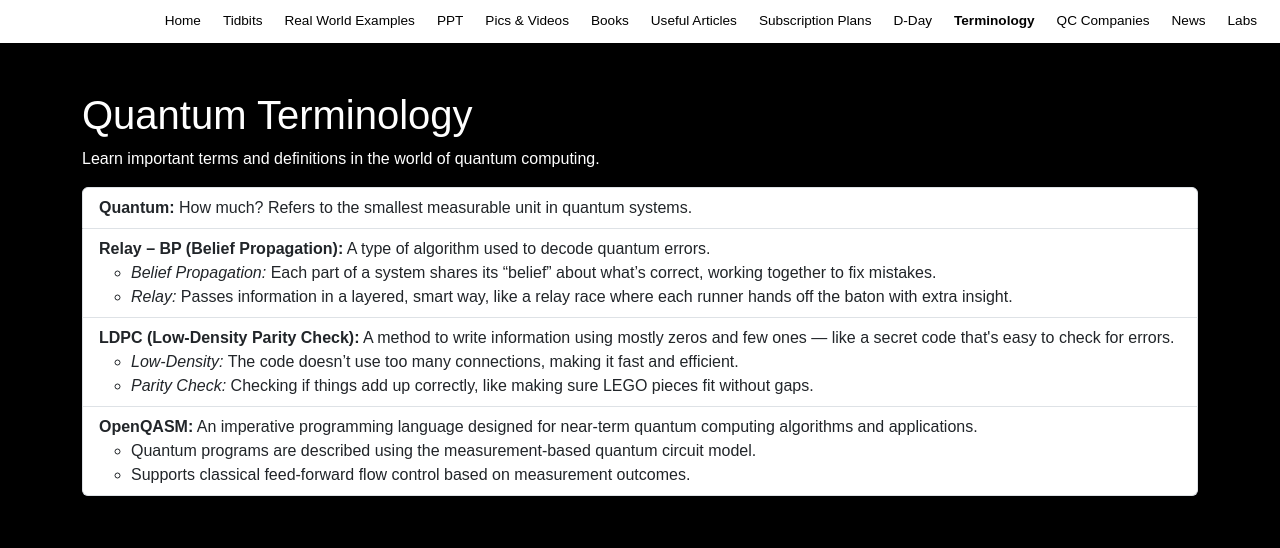
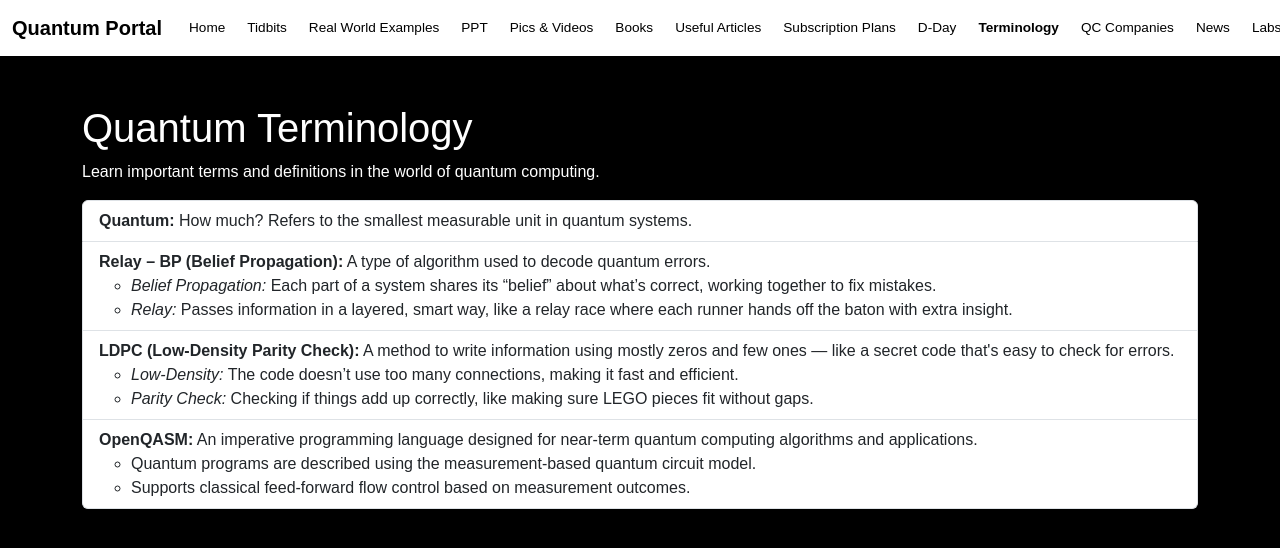
Before and after one commit to nudurumatinagajyothi/Quantum-computing, a plain HTML site: page terminology.html in a window 1280 px wide. Drawn offline with nearby package versions, Linux system fonts and the light colour scheme.

Commit message:
Update terminology.html

```diff
--- a/terminology.html
+++ b/terminology.html
@@ -9,31 +9,8 @@
 </head>
 <body>
   <!-- Navbar -->
-   <nav class="navbar navbar-expand-lg navbar-custom">
-    <div class="container-fluid">
-      <a class="navbar-brand fw-bold" href="index.html"></a>
-      <button class="navbar-toggler" type="button" data-bs-toggle="collapse" data-bs-target="#navbarNav">
-        <span class="navbar-toggler-icon"></span>
-      </button>
-      <div class="collapse navbar-collapse" id="navbarNav">
-        <ul class="navbar-nav ms-auto">
-          <li class="nav-item"><a class="nav-link " href="index.html">Home</a></li>
-          <li class="nav-item"><a class="nav-link" href="tidbits.html">Tidbits</a></li>
-          <li class="nav-item"><a class="nav-link" href="realworld.html">Real World Examples</a></li>
-          <li class="nav-item"><a class="nav-link" href="ppt.html">PPT</a></li>
-          <li class="nav-item"><a class="nav-link" href="picsvideos.html">Pics & Videos</a></li>
-          <li class="nav-item"><a class="nav-link" href="books.html">Books</a></li>
-          <li class="nav-item"><a class="nav-link" href="articles.html">Useful Articles</a></li>
-          <li class="nav-item"><a class="nav-link" href="subscription.html">Subscription Plans</a></li>
-          <li class="nav-item"><a class="nav-link" href="dday.html">D-Day</a></li>
-          <li class="nav-item"><a class="nav-link active" href="terminology.html">Terminology</a></li>
-          <li class="nav-item"><a class="nav-link" href="companies.html">QC Companies</a></li>
-          <li class="nav-item"><a class="nav-link" href="news.html">News</a></li>
-          <li class="nav-item"><a class="nav-link" href="labs.html">Labs</a></li>
-        </ul>
-      </div>
-    </div>
-  </nav>
+  <!-- ✅ Navbar will be loaded here -->
+  <script src="navbar.js"></script>
 
  <!-- Content -->
 <div class="container mt-5">
```
